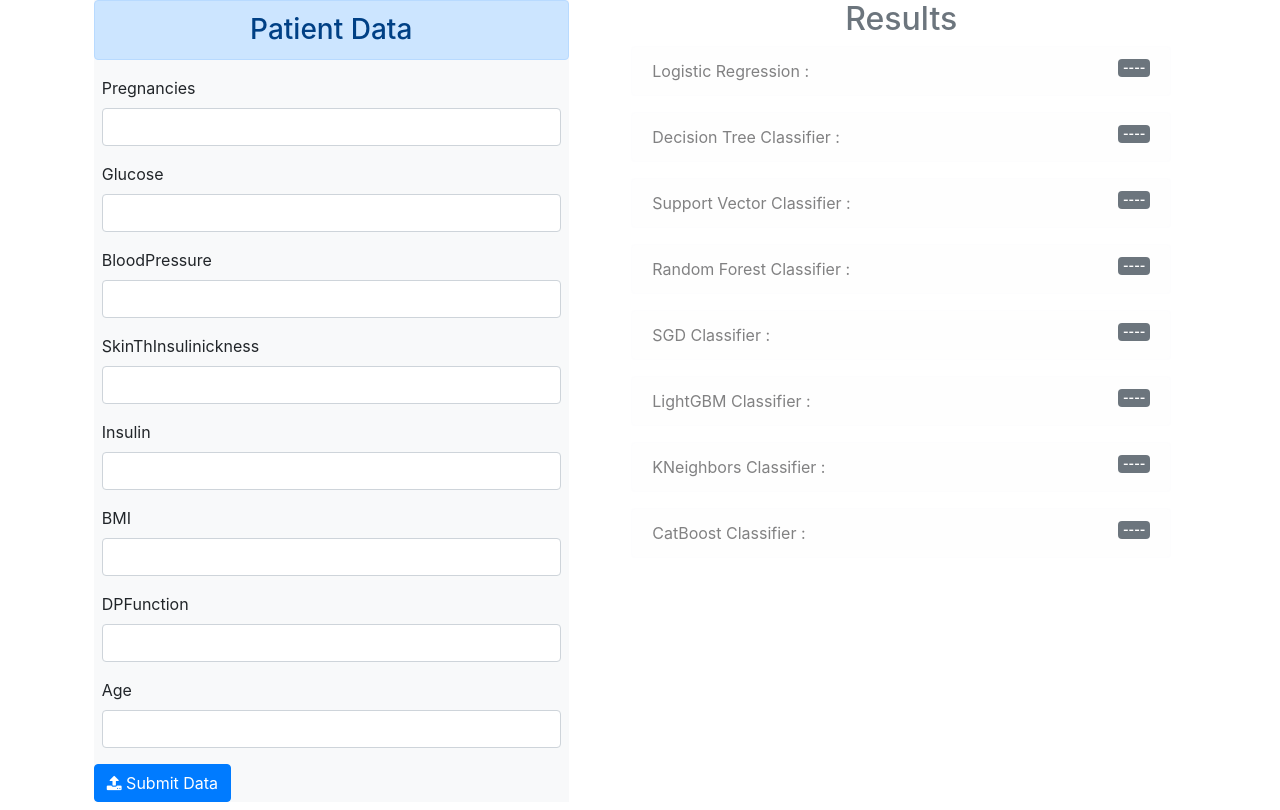
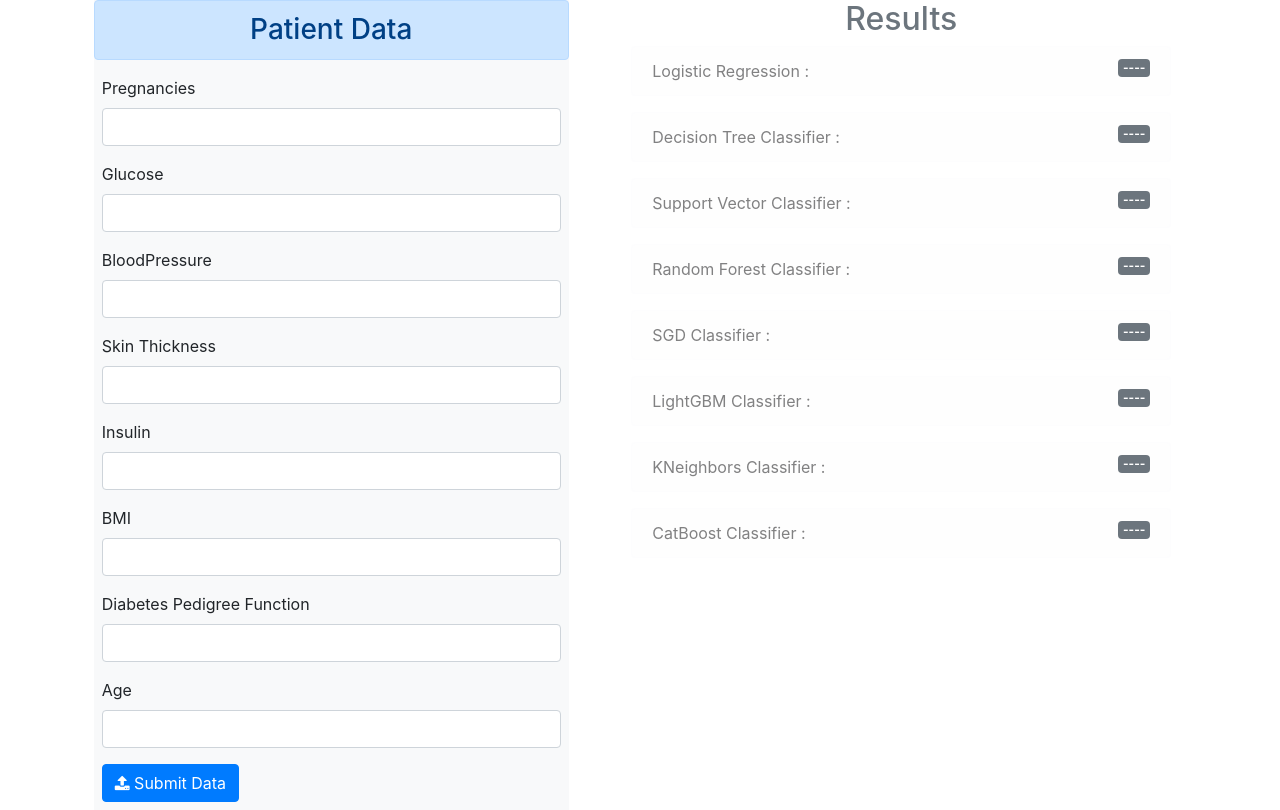
Before and after one commit to Rajsoni03/Diabetes-Detection-GUI, a Flask app: page / in a window 1280 px wide. Shown: the part 120-930 px from the top of the page. Run offline with Flask 2, Linux system fonts and the light colour scheme; parts of the project's set-up code (start-up, migrations or seed data) failed here and were passed over; some libraries are stand-ins or nearby versions.

Commit message:
Application V1.6

```diff
--- a/templates/index.html
+++ b/templates/index.html
@@ -39,7 +39,7 @@
                         <input type="text" class="form-control" id="BloodPressure" name="BloodPressure">
                     </div>
                     <div class="form-group text-left mx-2">
-                        <label for="SkinThickness">SkinThInsulinickness</label>
+                        <label for="SkinThickness">Skin Thickness</label>
                         <input type="text" class="form-control" id="SkinThickness" name="SkinThickness">
                     </div>
                     <div class="form-group text-left mx-2">
@@ -51,7 +51,7 @@
                         <input type="text" class="form-control" id="BMI" name="BMI">
                     </div>
                     <div class="form-group text-left mx-2">
-                        <label for="DPFunction">DPFunction</label>
+                        <label for="DPFunction">Diabetes Pedigree Function</label>
                         <input type="text" class="form-control" id="DPFunction" name="DPFunction">
                     </div>
                     <div class="form-group text-left mx-2">
@@ -59,7 +59,7 @@
                         <input type="text" class="form-control" id="Age" name="Age">
                     </div>
                 </form>
-                <button id="myBtn" class="btn btn-primary"><i class="fa fa-upload text-white" aria-hidden="true"></i> Submit Data</button>
+                <button id="myBtn" class="btn btn-primary mx-2 mb-2"><i class="fa fa-upload text-white" aria-hidden="true"></i> Submit Data</button>
             </div>
             <div class="col-12 col-md-6 mx-auto text-left mb-md-0 mb-5">
                 <h2 class="text-secondary text-center">Results</h2>
```
